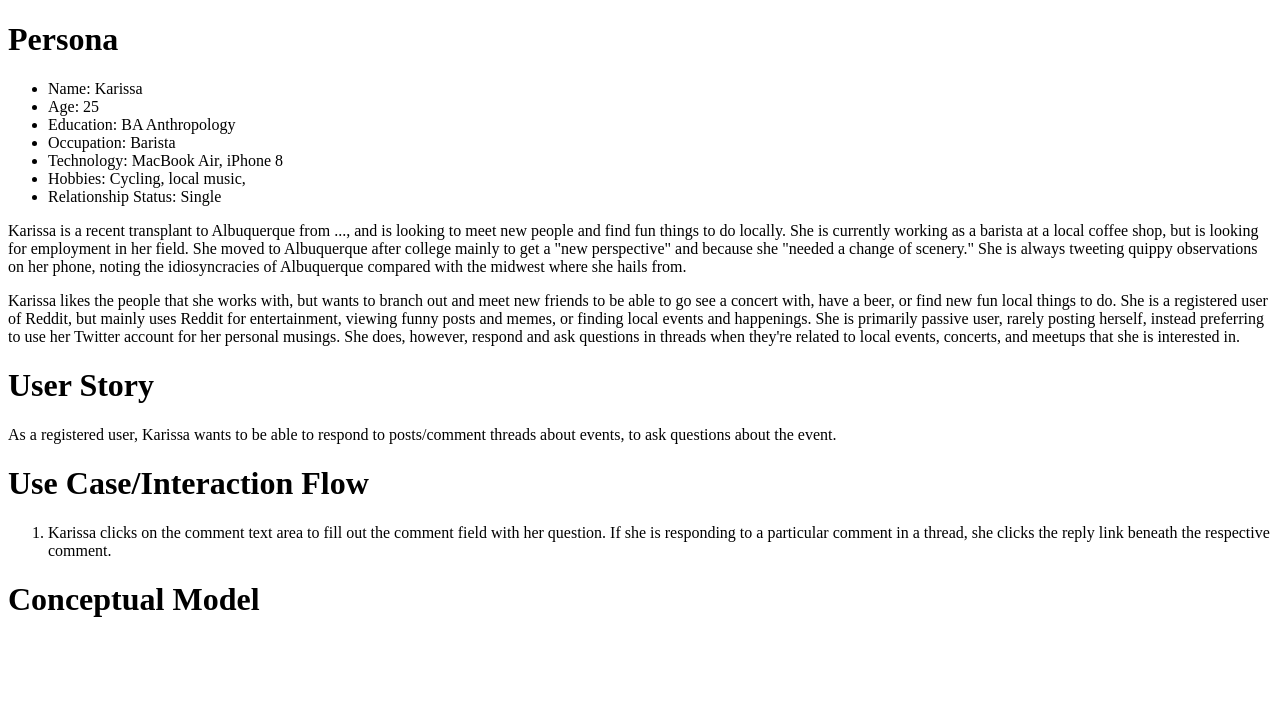
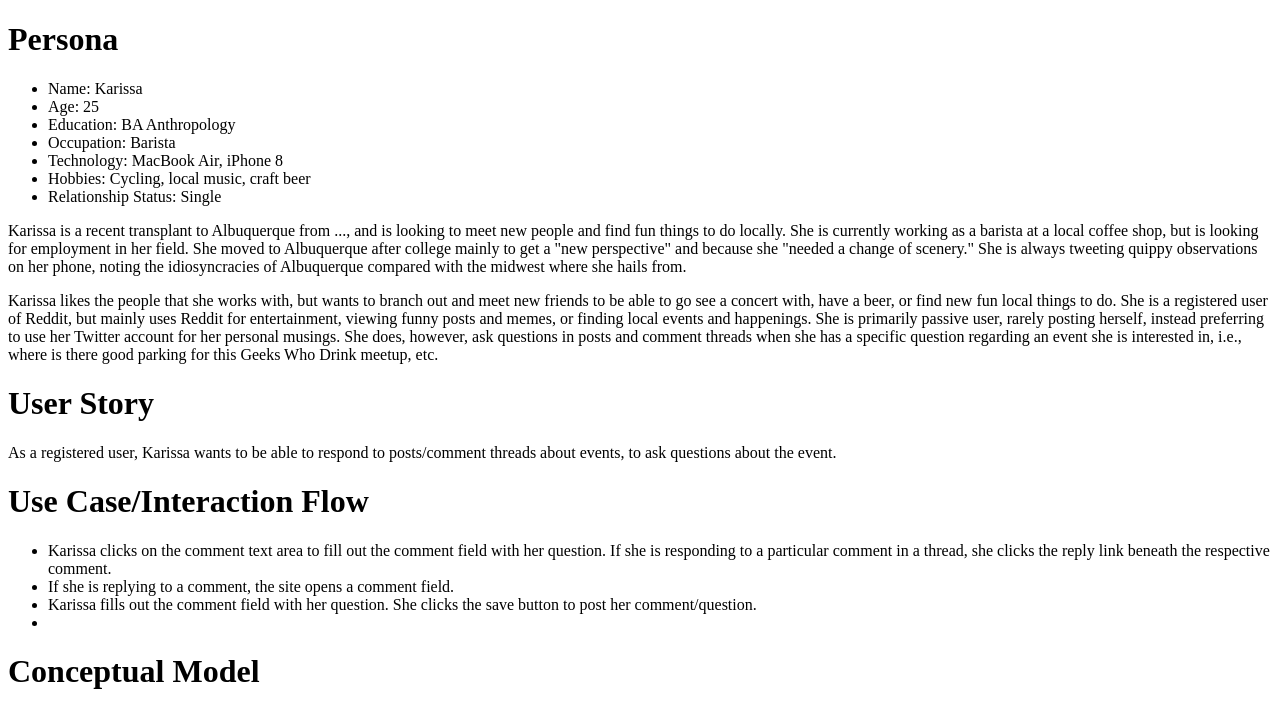
Before and after one commit to Npascetti/data-design, a PHP site: page / in a window 1280 px wide. Shown: the top 728 px of the page. Run offline with PHP 8.4, Linux system fonts and the light colour scheme.

Commit message:
modified second p element for persona, added more li for use case

```diff
--- a/index.php
+++ b/index.php
@@ -12,7 +12,7 @@
 					<li>Education: BA Anthropology</li>
 					<li>Occupation: Barista</li>
 					<li>Technology: MacBook Air, iPhone 8</li>
-					<li>Hobbies: Cycling, local music,</li>
+					<li>Hobbies: Cycling, local music, craft beer</li>
 					<li>Relationship Status: Single</li>
 			</ul>
 			<p>Karissa is a recent transplant to Albuquerque from ..., and is looking to meet new people and find fun things to do locally.
@@ -21,13 +21,16 @@
 				on her phone, noting the idiosyncracies of Albuquerque compared with the midwest where she hails from.</p>
 			<p>Karissa likes the people that she works with, but wants to branch out and meet new friends to be able to go see a concert with,
 				have a beer, or find new fun local things to do. She is a registered user of Reddit, but mainly uses Reddit for entertainment,
-				viewing funny posts and memes, or finding local events and happenings. She is primarily passive user, rarely posting herself, 				instead preferring to use her Twitter account for her personal musings. She does, however, respond and ask questions in threads when 				they're related to local events, concerts, and meetups that she is interested in.</p>
+				viewing funny posts and memes, or finding local events and happenings. She is primarily passive user, rarely posting herself, 				instead preferring to use her Twitter account for her personal musings. She does, however, ask questions in posts and comment threads when 				she has a specific question regarding an event she is interested in, i.e., where is there good parking for this Geeks Who Drink meetup, 				etc.</p>
 		<h1>User Story</h1>
 		<p>As a registered user, Karissa wants to be able to respond to posts/comment threads about events, to ask questions about the event.</p>
 		<h1>Use Case/Interaction Flow</h1>
-			<ol>
-				<li>Karissa clicks on the comment text area to fill out the comment field with her question. If she is responding to a particular comment in a thread, she clicks the reply link beneath the respective comment.</li>
-			</ol>
+			<ul>
+				<li>Karissa clicks on the comment text area to fill out the comment field with her question. If she is responding to a particular comment  				in a thread, she clicks the reply link beneath the respective comment.</li>
+				<li>If she is replying to a comment, the site opens a comment field.</li>
+				<li>Karissa fills out the comment field with her question. She clicks the save button to post her comment/question.</li>
+				<li></li>
+			</ul>
 
 		<h1>Conceptual Model</h1>
 		<p></p>
```
